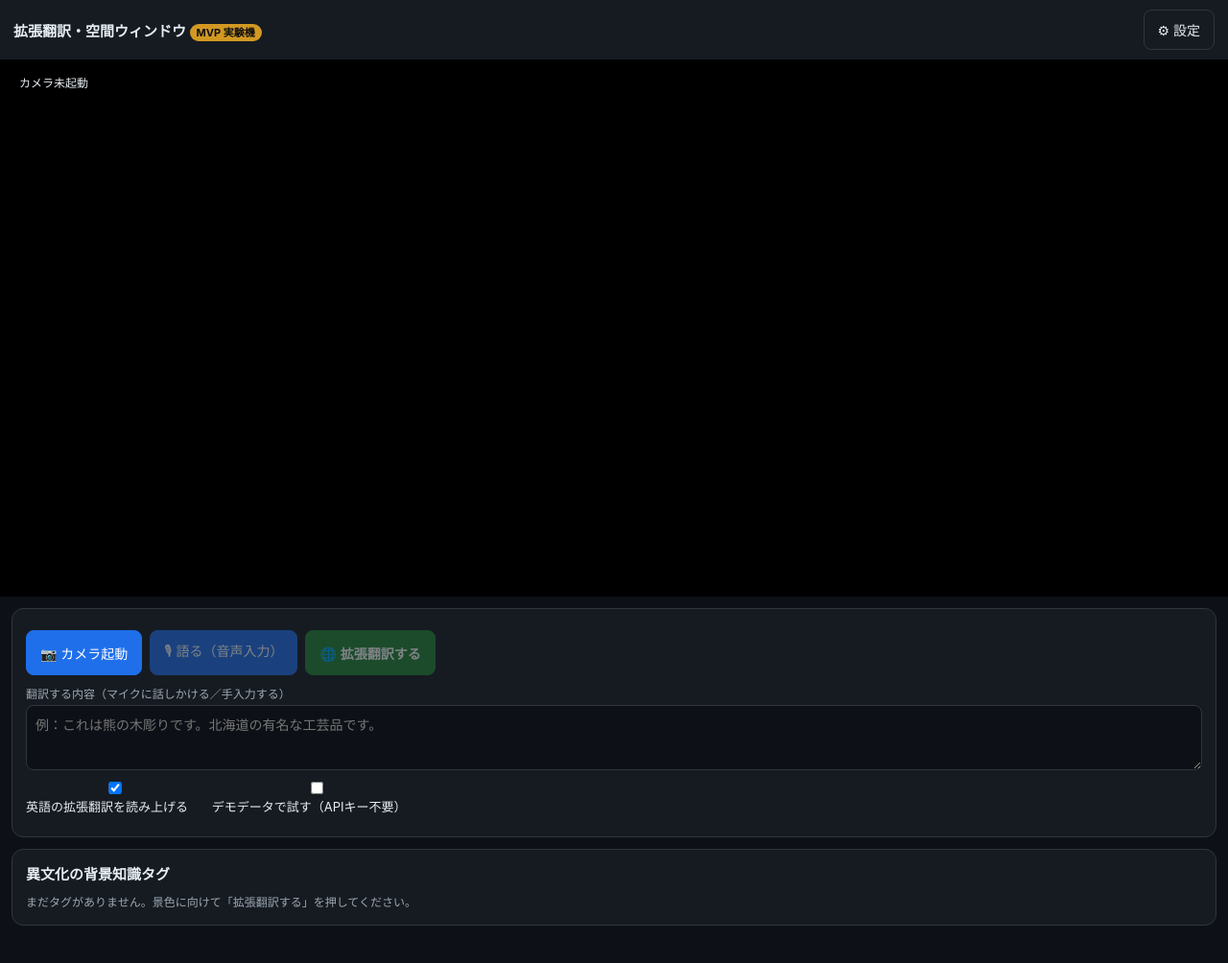
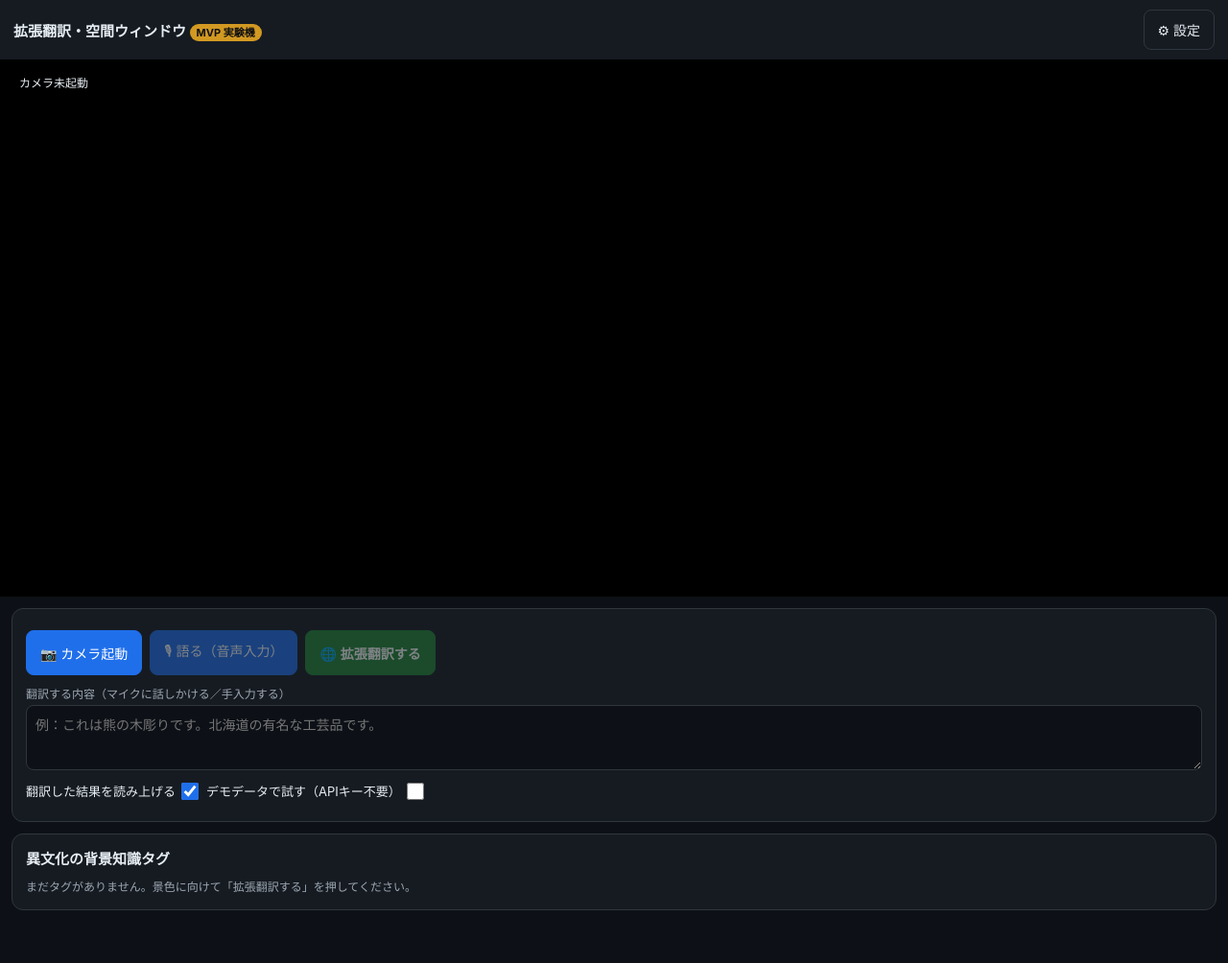
Before and after one commit to Joe-wolf-woof/culture-lens, a plain HTML site: page index.html in a window 1280 px wide. Shown: the whole page at 96% size. Drawn offline with nearby package versions, Linux system fonts and the light colour scheme.

Commit message:
読み上げラベルを「翻訳した結果を読み上げる」に変更。チェックボックスを文章の右横に配置（input幅100%指定の波及を修正）

```diff
--- a/css/style.css
+++ b/css/style.css
@@ -22,7 +22,9 @@ button.ghost { background: transparent; }
 .row { display: flex; gap: 8px; flex-wrap: wrap; margin: 8px 0; }
 .row.small { font-size: 13px; align-items: center; }
 .lbl { display: block; font-size: 12px; color: #9da7b1; margin: 10px 0 4px; }
-textarea, input { width: 100%; background: #0d1117; color: #e6edf3; border: 1px solid #30363d; border-radius: 8px; padding: 9px; font-size: 14px; }
+textarea, input[type="password"] { width: 100%; background: #0d1117; color: #e6edf3; border: 1px solid #30363d; border-radius: 8px; padding: 9px; font-size: 14px; }
+.row.small label { display: inline-flex; align-items: center; gap: 6px; }
+input[type="checkbox"] { width: 18px; height: 18px; flex: none; accent-color: #1f6feb; }
 .muted { color: #9da7b1; font-size: 12px; line-height: 1.6; }
 .hidden { display: none !important; }
 .tag-card { border: 1px solid #30363d; border-left: 4px solid #d29922; border-radius: 8px; padding: 10px 12px; margin: 8px 0; background: #0d1117; }
--- a/index.html
+++ b/index.html
@@ -36,8 +36,8 @@
   <label class="lbl">翻訳する内容（マイクに話しかける／手入力する）</label>
   <textarea id="transcript" rows="3" placeholder="例：これは熊の木彫りです。北海道の有名な工芸品です。"></textarea>
   <div class="row small">
-    <label><input type="checkbox" id="chk-speak" checked> 英語の拡張翻訳を読み上げる</label>
-    <label><input type="checkbox" id="chk-demo"> デモデータで試す（APIキー不要）</label>
+    <label>翻訳した結果を読み上げる <input type="checkbox" id="chk-speak" checked></label>
+    <label>デモデータで試す（APIキー不要） <input type="checkbox" id="chk-demo"></label>
   </div>
 </section>
 
```
